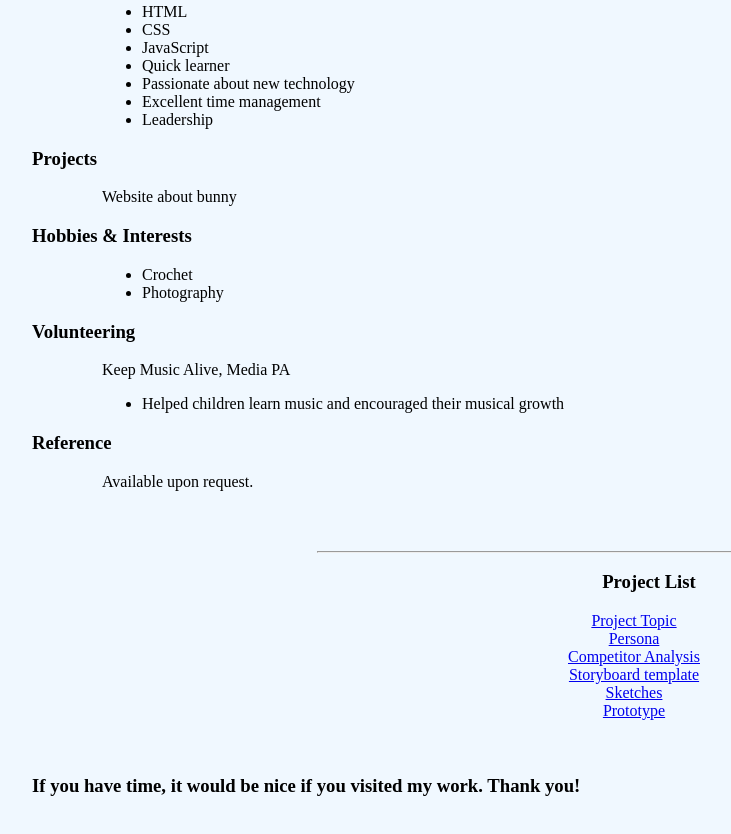
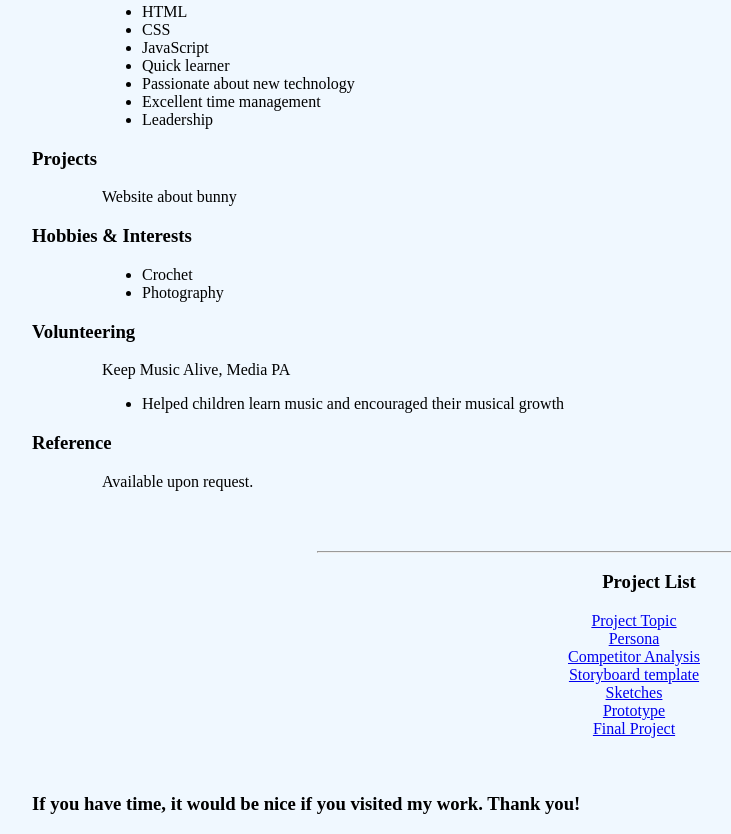
Before and after one commit to Emnanong/MM-200-Portfolio, a plain HTML site: page index.html in a window 1280 px wide. Shown: the part 718-1552 px from the top of the page, without its empty margins (6-737 px from the left). Drawn offline with Linux system fonts and the light colour scheme.

Commit message:
Update index.html
add final

```diff
--- a/index.html
+++ b/index.html
@@ -71,6 +71,7 @@
         <a href="Storyboardtemplate.pdf"><div class="project">Storyboard template</div></a>
         <a href="sketches.html"><div class="project">Sketches</div></a>
         <a href="https://marvelapp.com/prototype/6a109ia/screen/90939001"><div class="project">Prototype</div></a>
+        <a href="https://emnanong.github.io/Tasktasktic/"><div class="project">Final Project</div></a>
      </div>
      <br>
      <br>
```
